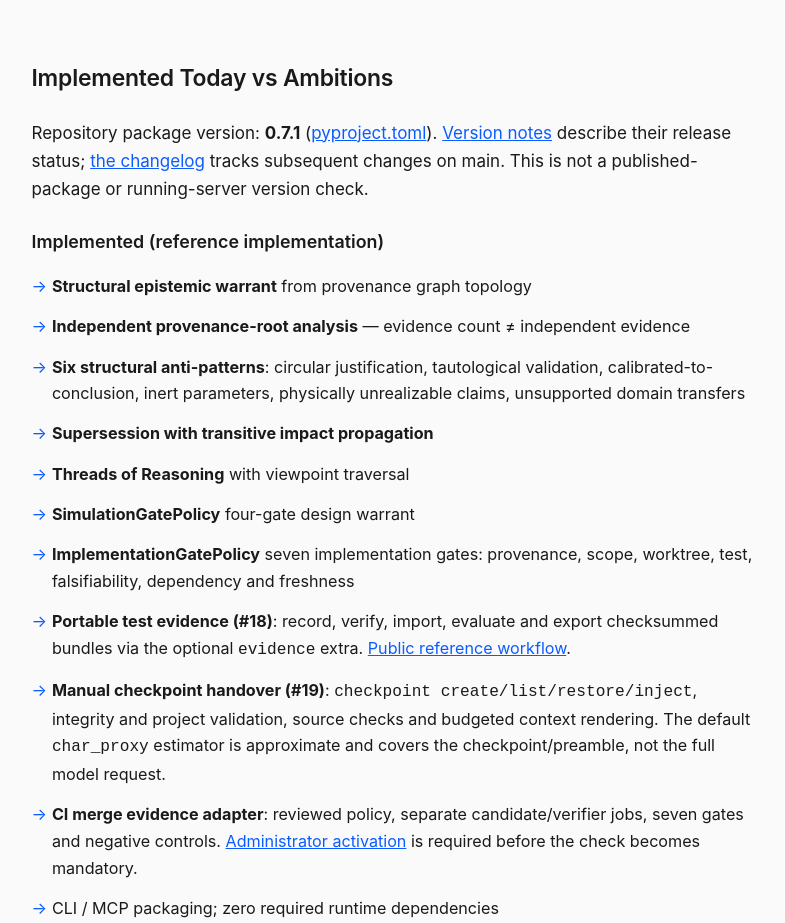
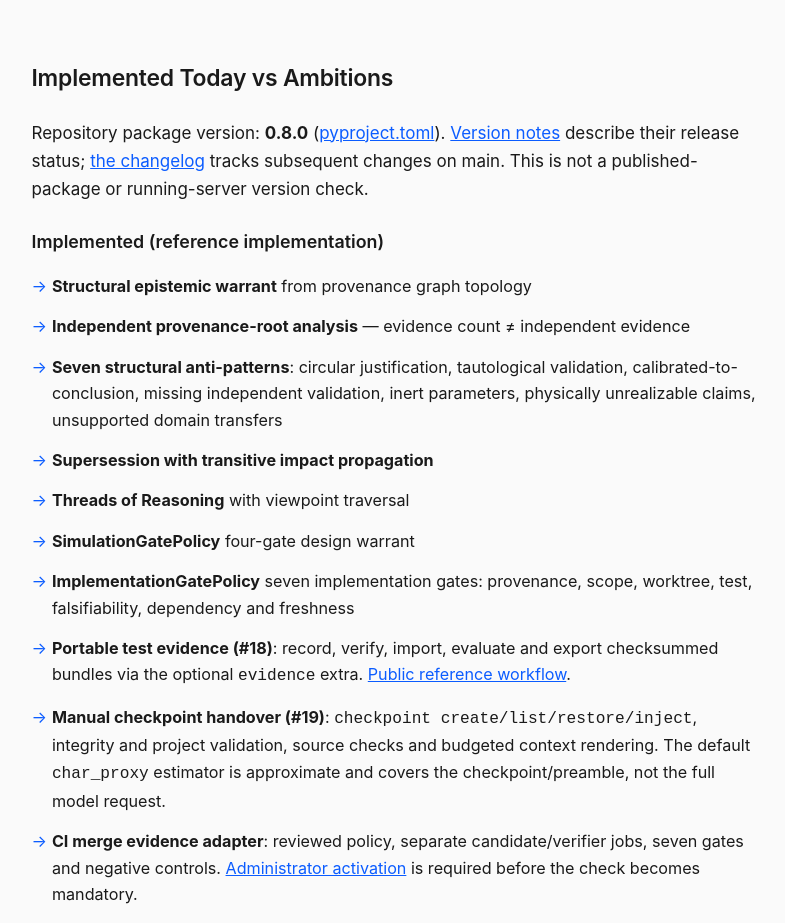
Before and after one commit to euthm/superretometer, a plain HTML site: page docs/index.html in a window 1280 px wide. Shown: the part 3640-4563 px from the top of the page, without its empty margins (244-1029 px from the left). Drawn offline with Linux system fonts and the light colour scheme.

Commit message:
release v0.8.0: seven anti-patterns, four warrant-bypass fixes
- NEW: MISSING_INDEPENDENT_VALIDATION anti-pattern
- FIX: multi-hop calibrated_to_conclusion detection
- FIX: provenance source normalisation
- FIX: evidence_ids validation
- FIX: unified upstream traversal with cycle protection
- Update docs, CHANGELOG, release notes

476 passed, 7 skipped

```diff
--- a/docs/index.html
+++ b/docs/index.html
@@ -198,9 +198,9 @@
     <h2>Implemented Today vs Ambitions</h2>
 <!-- BEGIN generated:package-metadata -->
     <p>
-      Repository package version: <strong>0.7.1</strong>
+      Repository package version: <strong>0.8.0</strong>
       (<a href="https://github.com/euthm/superretometer/blob/main/pyproject.toml" target="_blank" rel="noopener">pyproject.toml</a>).
-      <a href="releases/v0.7.1.md">Version notes</a> describe their release status;
+      <a href="releases/v0.8.0.md">Version notes</a> describe their release status;
       <a href="https://github.com/euthm/superretometer/blob/main/CHANGELOG.md">the changelog</a>
       tracks subsequent changes on main. This is not a published-package or running-server version check.
     </p>
@@ -209,7 +209,7 @@
     <ul class="contrib-list">
       <li><strong>Structural epistemic warrant</strong> from provenance graph topology</li>
       <li><strong>Independent provenance-root analysis</strong> — evidence count ≠ independent evidence</li>
-      <li><strong>Six structural anti-patterns</strong>: circular justification, tautological validation, calibrated-to-conclusion, inert parameters, physically unrealizable claims, unsupported domain transfers</li>
+      <li><strong>Seven structural anti-patterns</strong>: circular justification, tautological validation, calibrated-to-conclusion, missing independent validation, inert parameters, physically unrealizable claims, unsupported domain transfers</li>
       <li><strong>Supersession with transitive impact propagation</strong></li>
       <li><strong>Threads of Reasoning</strong> with viewpoint traversal</li>
       <li><strong>SimulationGatePolicy</strong> four-gate design warrant</li>
```
Also changed, not shown: 4 other files.
